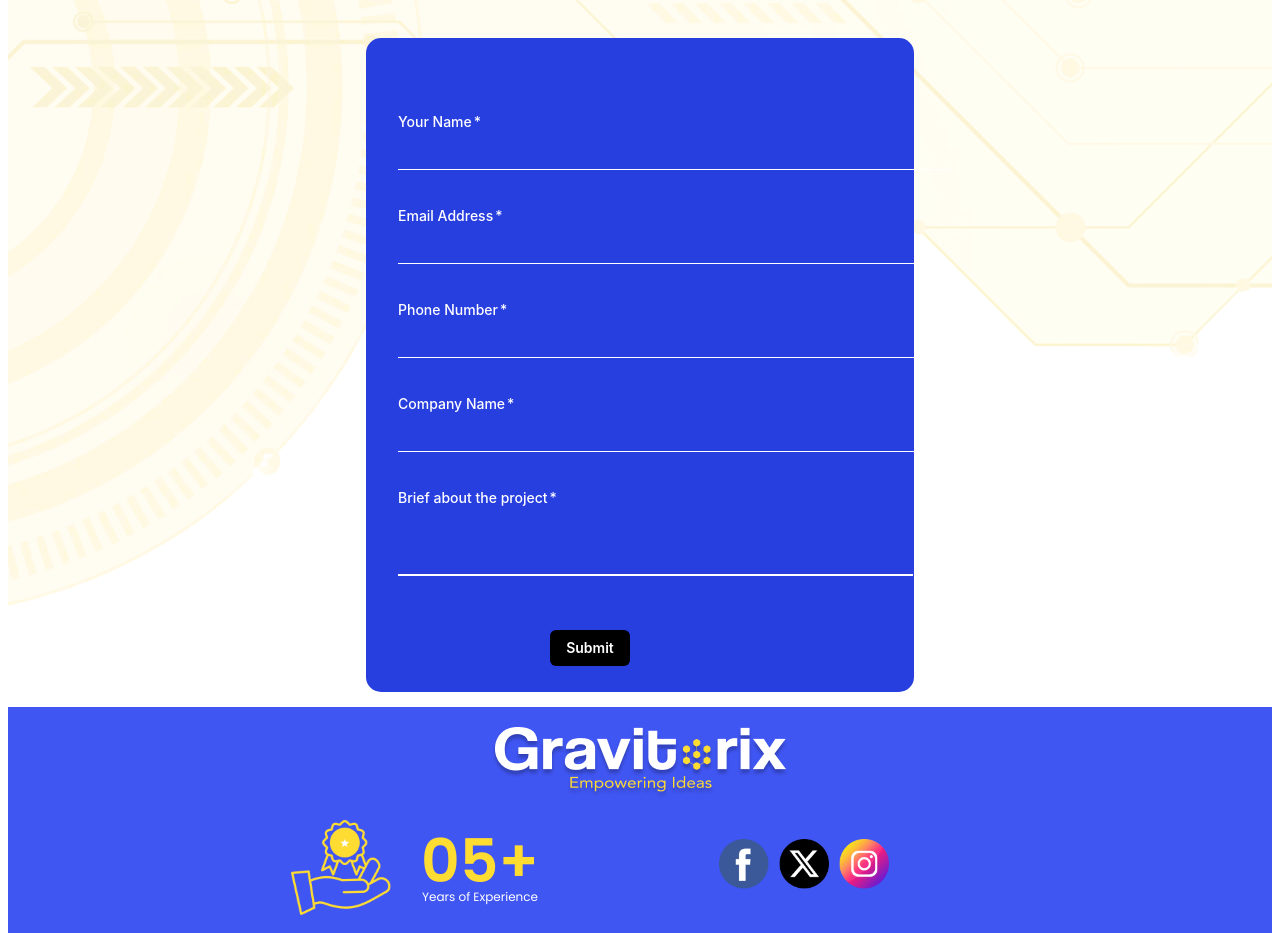
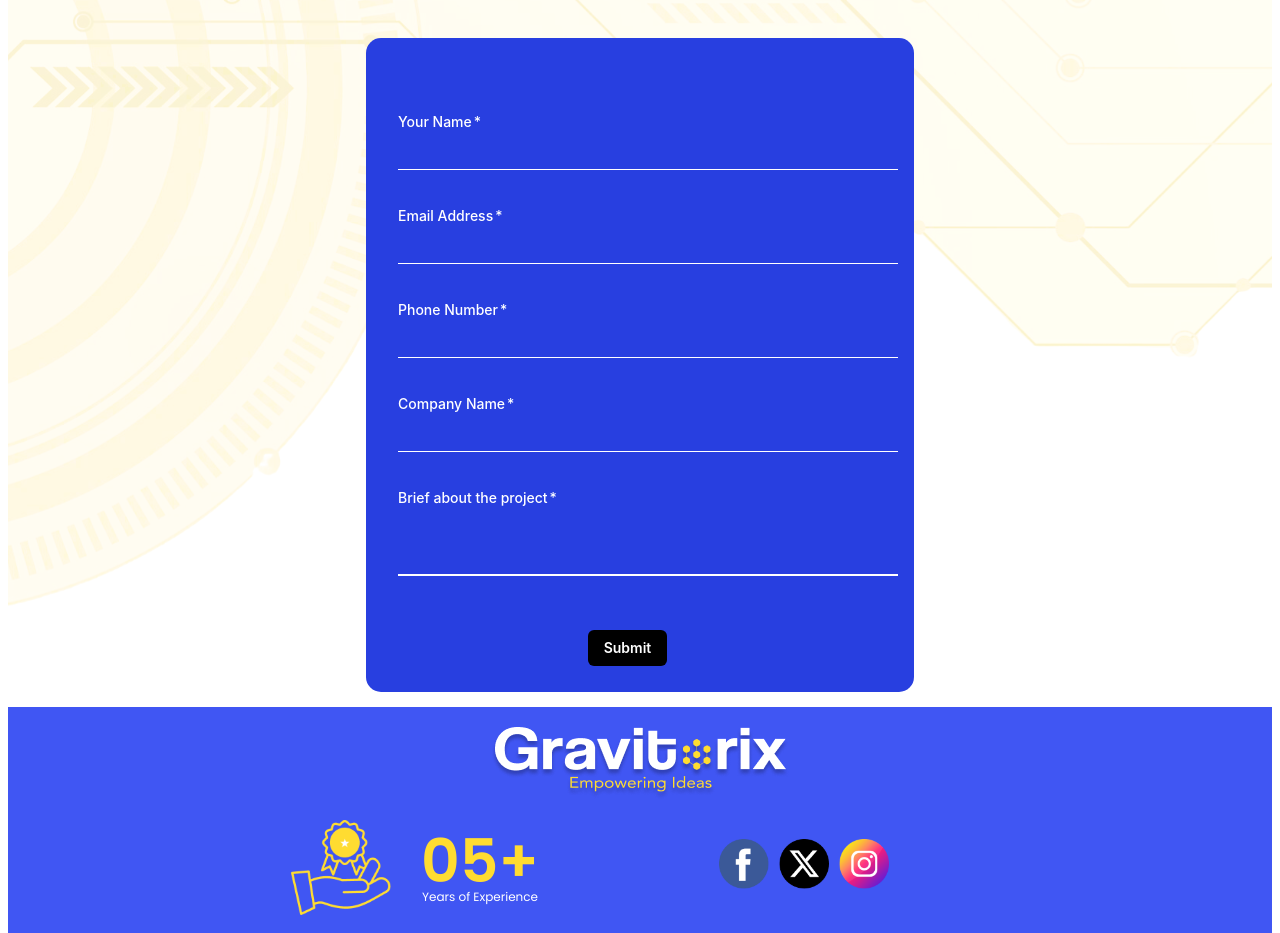
Before and after one commit to Gopalksaravanan/gravitorix-website, a React (Create React App) app: page / in a window 1280 px wide. Shown: the part 6740-7673 px from the top of the page. Built offline with nearby package versions, Linux system fonts and the light colour scheme.

Commit message:
corrected consult form

```diff
--- a/src/components/consultation/CommonForm/index.js
+++ b/src/components/consultation/CommonForm/index.js
@@ -87,7 +87,7 @@ function FormComponent({ formControls = [], onSubmit, buttonText }) {
                     {renderFormElement(formElement)}
                 </div>
             ))}
-            <div style={{ marginTop: "46px", marginBottom: "-39px" }}>
+            <div style={{ marginTop: "46px", marginBottom: "-39px" , marginLeft:"75px"}}>
                 <Button size="md" variant="solid" type="submit" style={{ background: "black" }}>
                     {buttonText}
                 </Button>
--- a/src/components/consultation/CommonInput/index.js
+++ b/src/components/consultation/CommonInput/index.js
@@ -1,9 +1,9 @@
 import React from "react";
-import Box from '@mui/material/Box';
-import TextField from '@mui/material/TextField';
-import Textarea from '@mui/joy/Textarea';
-import FormControl from '@mui/joy/FormControl';
-import FormLabel from '@mui/joy/FormLabel';
+import Box from "@mui/material/Box";
+import TextField from "@mui/material/TextField";
+import Textarea from "@mui/joy/Textarea";
+import FormControl from "@mui/joy/FormControl";
+import FormLabel from "@mui/joy/FormLabel";
 
 const FormInput = ({ label, type, name, register, id, componentType }) => {
   return (
@@ -11,16 +11,15 @@ const FormInput = ({ label, type, name, register, id, componentType }) => {
       <div
         className="form-control"
         style={{
-          color: "white"
+          color: "white",
         }}
       >
         <Box
           component="div"
-          sx={{ '& > :not(style)': { m: 1 } }}
+          sx={{ "& > :not(style)": { m: 1 } }}
         >
           {componentType === "textarea" ? (
             <div>
-
               <FormLabel
                 htmlFor={id}
                 style={{
@@ -45,8 +44,9 @@ const FormInput = ({ label, type, name, register, id, componentType }) => {
                   boxShadow: "none",
                   position: "relative",
                   backgroundColor: "inherit",
-                  width: "51ch",
-                  left:0,
+                  width: "100%",
+                  maxWidth: "500px",
+                  minWidth: "500px",
                   '&:hover': {
                     borderBottom: "2px solid white",
                   },
@@ -68,16 +68,11 @@ const FormInput = ({ label, type, name, register, id, componentType }) => {
                   '&::before': {
                     boxShadow: "none",
                   },
-
                 }}
               />
-
-
-
             </div>
           ) : (
             <div>
-
               <FormLabel
                 htmlFor={id}
                 style={{
@@ -90,7 +85,9 @@ const FormInput = ({ label, type, name, register, id, componentType }) => {
                 id={id}
                 variant="standard"
                 sx={{
-                  width: "55ch",
+                  width: "100%",
+                  maxWidth: "500px",
+                  minWidth: "500px",
                   input: {
                     color: "white",
                   },
```
